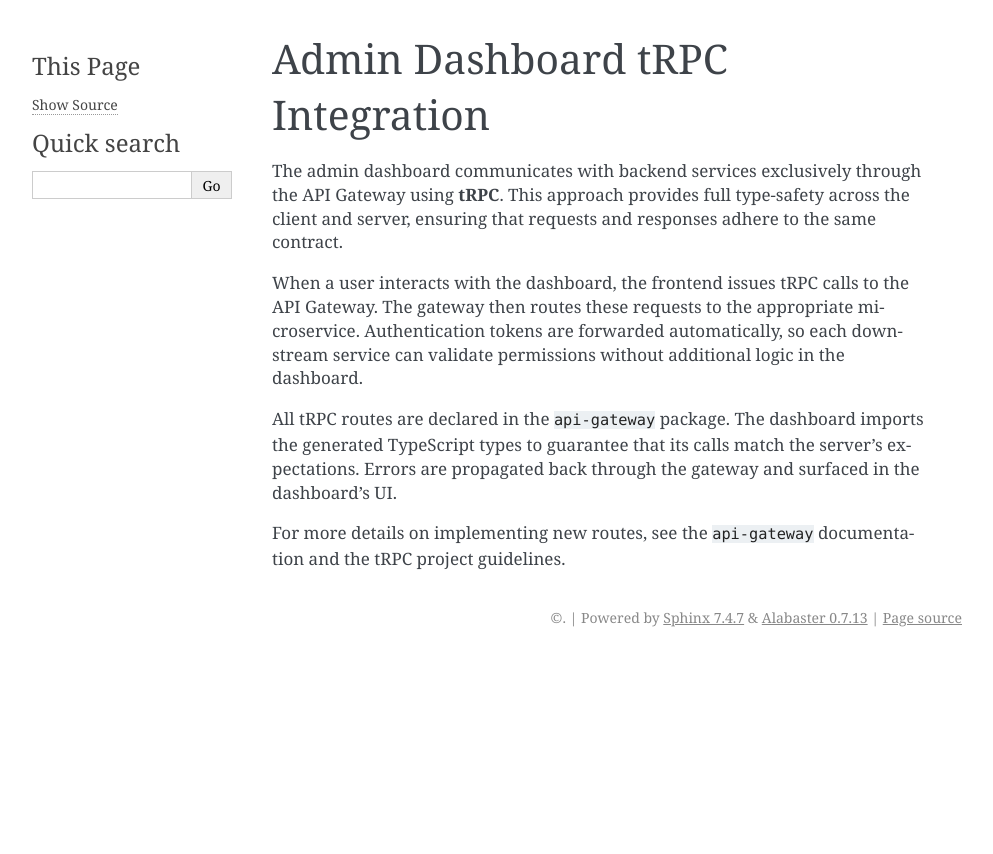
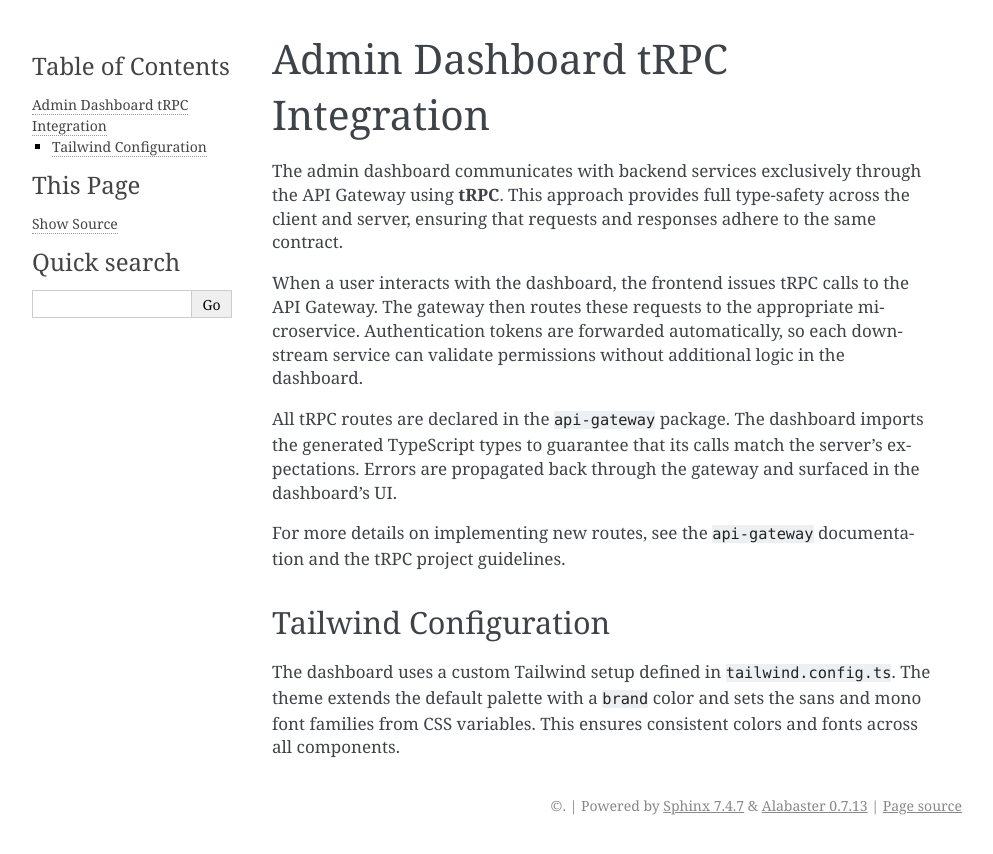
Before and after one commit to m0neZ/desAInz, a Sphinx documentation site: the page built from docs/admin_dashboard_trpc.md, in a window 1280 px wide. Shown: the top 854 px of the page, without its empty margins (148-1141 px from the left). Built offline with Sphinx 7.4.7, drawn with Linux system fonts in a browser that asks for light colours.

Commit message:
chore: extend style checks and tailwind

```diff
--- a/docs/admin_dashboard_trpc.md
+++ b/docs/admin_dashboard_trpc.md
@@ -7,3 +7,10 @@ When a user interacts with the dashboard, the frontend issues tRPC calls to the
 All tRPC routes are declared in the `api-gateway` package. The dashboard imports the generated TypeScript types to guarantee that its calls match the server's expectations. Errors are propagated back through the gateway and surfaced in the dashboard's UI.
 
 For more details on implementing new routes, see the `api-gateway` documentation and the tRPC project guidelines.
+
+## Tailwind Configuration
+
+The dashboard uses a custom Tailwind setup defined in `tailwind.config.ts`. The theme
+extends the default palette with a `brand` color and sets the sans and mono font
+families from CSS variables. This ensures consistent colors and fonts across all
+components.
--- a/docs/index.rst
+++ b/docs/index.rst
@@ -23,4 +23,5 @@ Admin Dashboard
 ---------------
 The admin dashboard is a Next.js application found in ``frontend/admin-dashboard``.
 Any shared TypeScript interfaces located in this package are included in the
-documentation build.
+documentation build. The Tailwind configuration extends the default color
+palette and font families to maintain consistent styling.
--- a/package.json
+++ b/package.json
@@ -9,7 +9,7 @@
   "scripts": {
     "lint:eslint": "eslint . --ext .js,.jsx --max-warnings=0",
     "lint:prettier": "prettier \"**/*.{js,jsx,css,json,md}\" --check",
-    "lint:stylelint": "stylelint \"**/*.css\" --max-warnings=0 --allow-empty-input",
+    "lint:stylelint": "stylelint \"**/*.{css,scss}\" --max-warnings=0 --allow-empty-input",
     "lint": "npm run lint:eslint && npm run lint:prettier && npm run lint:stylelint && npm run flow",
     "flow": "flow check --max-warnings=0",
     "test": "npm run lint"
```
Also changed, not shown: 1 other file.
